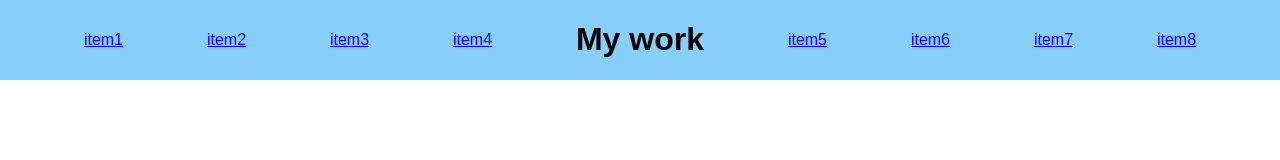
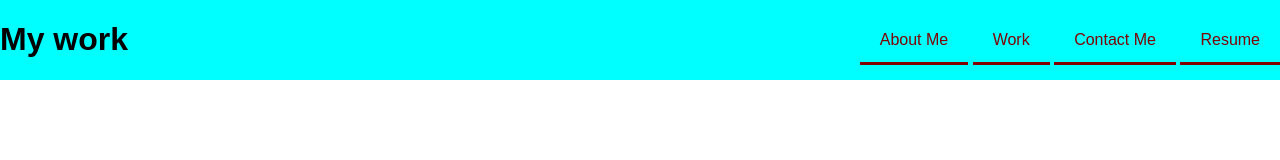
Before and after one commit to DNA555/DNA-H2, a plain HTML site: page index.html in a window 1280 px wide. Drawn offline with Linux system fonts and the light colour scheme.

Commit message:
Created 4 of the links in the upper rh corner, deleted html2 folder and modded css

```diff
--- a/css/style.css
+++ b/css/style.css
@@ -5,12 +5,21 @@ body {
     font-family: Arial;
     margin: 0;
 }
+
 header {
     display:flex;
+    justify-content: space-between;
+    align-items: center;
+    background-color: aqua;
+}
+
+header nav a {
+
+    padding: 14px 20px;
+    color: maroon;
     text-align: center;
-    justify-content: space-evenly;
-    align-items: center;
-    background-color: lightskyblue;
+    text-decoration: none;
+    border-bottom:solid;
 }
 
 main {
--- a/index.html
+++ b/index.html
@@ -12,18 +12,18 @@
 
   <header>
 
-    <a href="#item1">item1</a>
-    <a href="#item2">item2</a>
-    <a href="#item3">item3</a>
-    <a href="#item4">item4</a>
-
     <h1>My work</h1>
 
-    <a href="#item5">item5</a>
-    <a href="#item6">item6</a>
-    <a href="#item7">item7</a>
-    <a href="#item8">item8</a>
+    <nav>
+
+      <a href="#AboutMe">About Me</a>
+      <a href="#Work">Work</a>
+      <a href="#Contact Me">Contact Me</a>
+      <a href="#Resume">Resume</a>
+
+    </nav>
   </header>
+
 
   <main>
 
```
Also changed, not shown: html2/item1.html (deleted).
